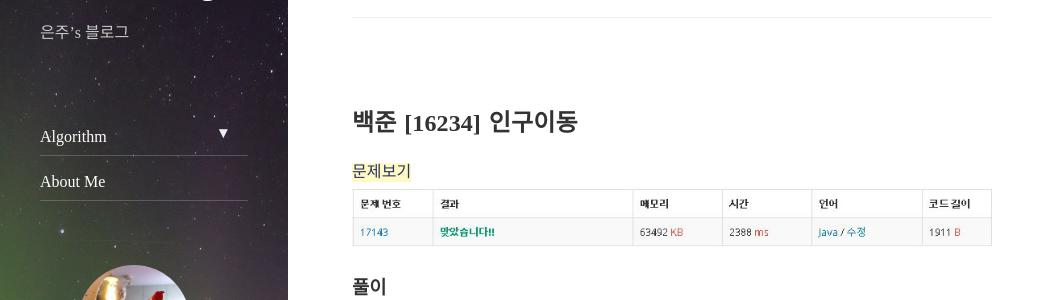
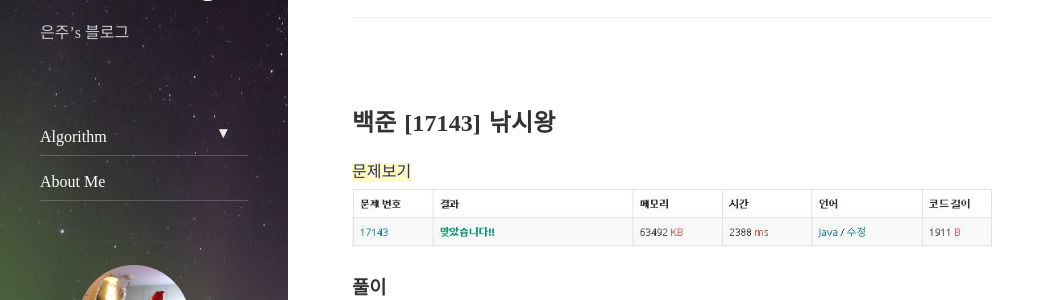
Before and after one commit to EunJu-Kang/EunJu-Kang.github.io, a Jekyll site: the page built from _posts/2020-02-05-algo-17143-낚시왕.md, in a window 1280 px wide and 900 px high. Shown: the part 139-439 px from the top of the window, without its empty margins (0-1055 px from the left). Built offline with Jekyll 4.4.1, drawn with Linux system fonts in a browser that asks for light colours; nearby versions of some CDN libraries.

Commit message:
Update 2020-02-05-algo-17143-낚시왕.md

```diff
--- a/_posts/2020-02-05-algo-17143-낚시왕.md
+++ b/_posts/2020-02-05-algo-17143-낚시왕.md
@@ -6,7 +6,7 @@ categories: Algorithm
 tags: BOJ
 ---
 
-## 백준 [16234] 인구이동
+## 백준 [17143] 낚시왕
 [문제보기](https://www.acmicpc.net/problem/17143) <br>
 ![Alt text](/assets/img/baekjoon/17143.JPG)
 
```
